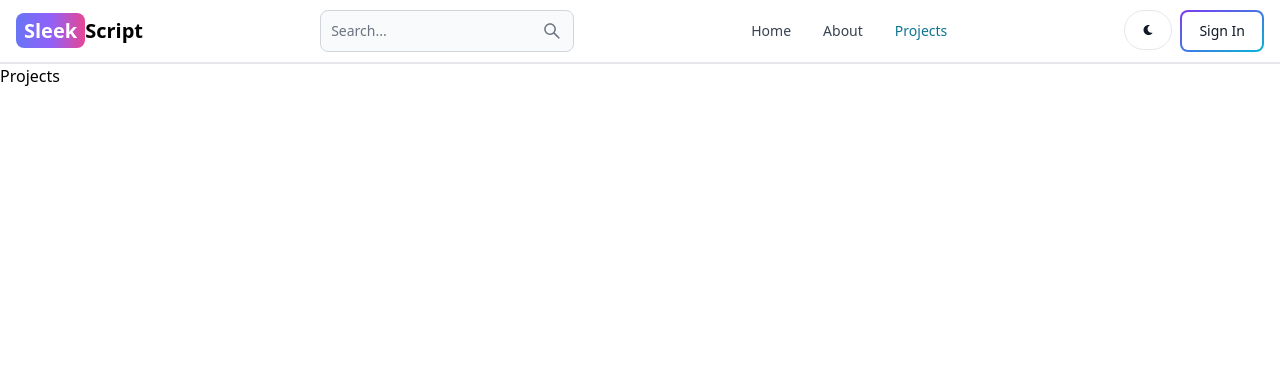
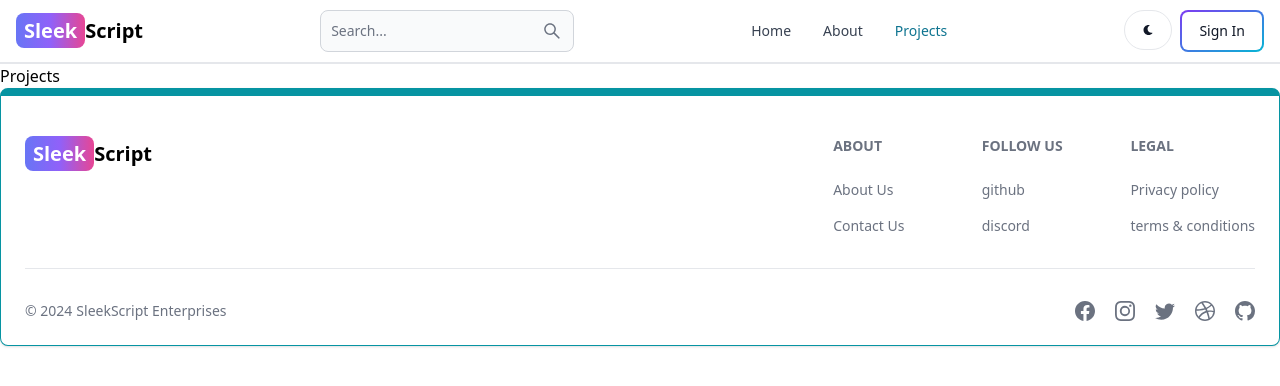
Before and after one commit to vishal4dev/SleekScript, a React (Vite) app in the folder client/: page /projects in a window 1280 px wide. Shown: the top 386 px of the page. Built offline with nearby package versions, Linux system fonts and the light colour scheme.

Commit message:
created footer component

```diff
--- a/client/src/App.jsx
+++ b/client/src/App.jsx
@@ -6,6 +6,7 @@
 import Dashboard from "./Dashboard";
 import Projects from "./Projects";
 import Header from "./components/Header";
+import Footer from "./components/Footer";
 
 export default function App() {
   return (
@@ -20,6 +21,7 @@
         <Route path="/projects" element={<Projects />} />
 
       </Routes>
+      <Footer />
     </BrowserRouter>
   );
 }
--- /dev/null
+++ b/client/src/components/Footer.jsx
@@ -0,0 +1,100 @@
+import React from 'react'
+import { Footer } from 'flowbite-react'
+import { Link } from 'react-router-dom'
+import { BsDribbble, BsFacebook, BsGithub, BsInstagram, BsTwitter } from 'react-icons/bs'
+
+export default function FooterCom() {
+  return (
+  <Footer container className='border border-t-8 border-teal-500 '>
+    <div className='w-full max-w-7xl mx-auto'>
+        <div className='grid w-full justify-between sm:flex md:grid-cols-1'>
+            <div className='mt-5'>
+              <Link
+                to="/"
+                className="self-center whitespace-nowrap text-lg sm:text-xl font-semibold dark:text-white">
+                <span className="px-2 py-1 bg-gradient-to-r from-indigo-500 via-purple-500 to-pink-500 rounded-lg text-white">
+                Sleek
+                </span>
+                Script
+              </Link>
+            </div>
+            <div className='grid grid-cols-2 gap-8 mt-4 sm:grid-cols-3 sm:gap-6'>
+                <div>
+
+               <Footer.Title title = 'About' />
+                <Footer.LinkGroup col>
+                    <Footer.Link
+                    href='/about'
+                    target='_blank'
+                    rel='noopener noreferrer'>
+                    About Us
+                    </Footer.Link>
+
+                    <Footer.Link
+                    href='/contact'
+                    target='_blank'
+                    rel='noopener noreferrer'>
+                    Contact Us
+                    </Footer.Link>
+                </Footer.LinkGroup>
+                </div>
+
+            <div>
+
+                <Footer.Title title = 'Follow us' />
+                <Footer.LinkGroup col>
+                    <Footer.Link
+                    href='#'
+                    target='_blank'
+                    rel='noopener noreferrer'>
+                    github
+                    </Footer.Link>
+
+                    <Footer.Link
+                    href='#'
+                    target='_blank'
+                    rel='noopener noreferrer'>
+                      discord
+                    </Footer.Link>
+                </Footer.LinkGroup>
+                </div>
+
+                <div>
+                    <Footer.Title title = 'Legal' />
+                    <Footer.LinkGroup col>
+                        <Footer.Link
+                        href='#'
+                        target='_blank'
+                        rel='noopener noreferrer'>
+                        Privacy policy
+                        </Footer.Link>
+
+                        <Footer.Link
+                        href='#'
+                        target='_blank'
+                        rel='noopener noreferrer'>
+                        terms & conditions
+                        </Footer.Link>
+                    </Footer.LinkGroup>
+                    </div>
+            </div>
+        </div>
+
+
+       <Footer.Divider/>
+       <div className='w-full sm:flex sm:items-center sm:justify-between '>
+        <Footer.Copyright href='#'
+        by="SleekScript Enterprises"
+        year = {new Date().getFullYear() }/>
+        <div className='flex gap-5 sm:mt-0 mt-4 sm:justify-center'>
+            <Footer.Icon href='#' icon={BsFacebook}/>
+            <Footer.Icon href='#' icon={BsInstagram}/>
+            <Footer.Icon href='#' icon={BsTwitter}/>
+            <Footer.Icon href='#' icon={BsDribbble}/>
+            <Footer.Icon href='#' icon={BsGithub}/>
+        </div>
+       </div>
+      </div>
+    </Footer>
+  );
+}
```
Also changed, not shown: 1 other file (tests, documents, lock files or other folders).
